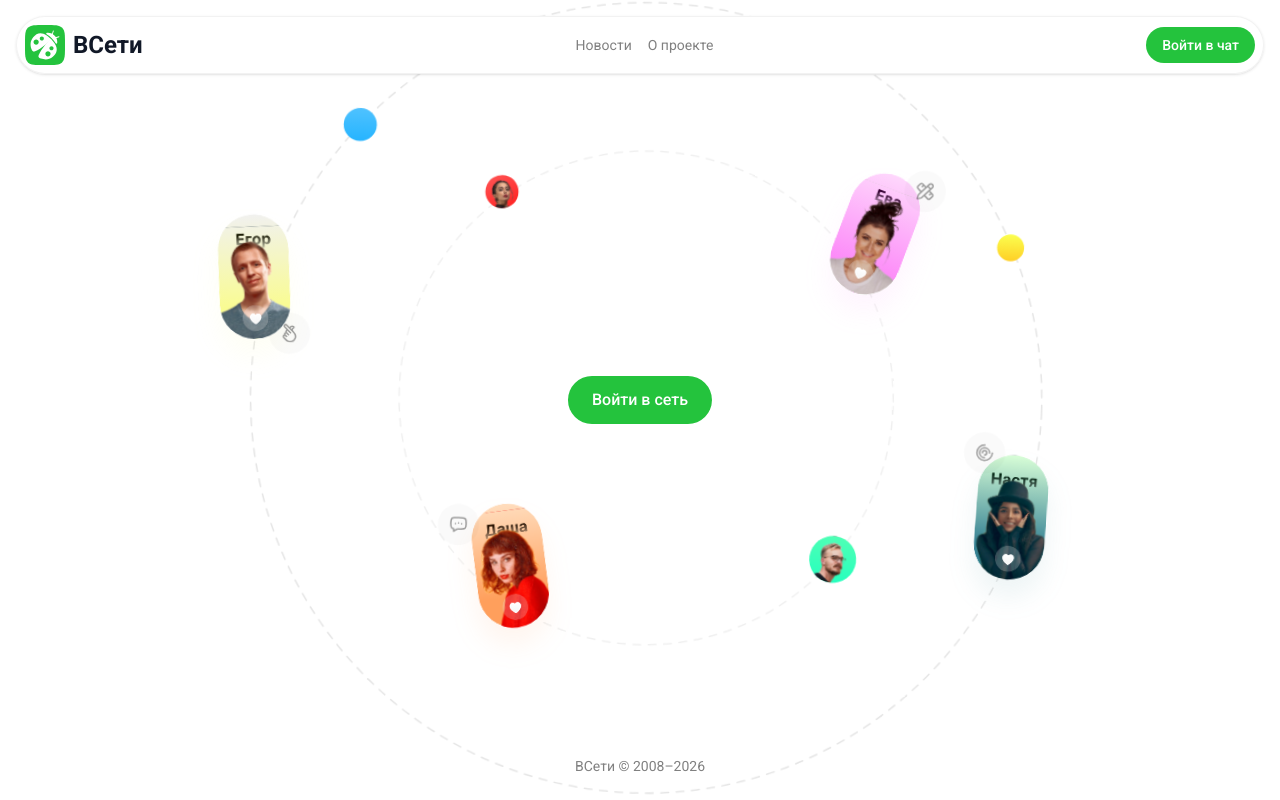
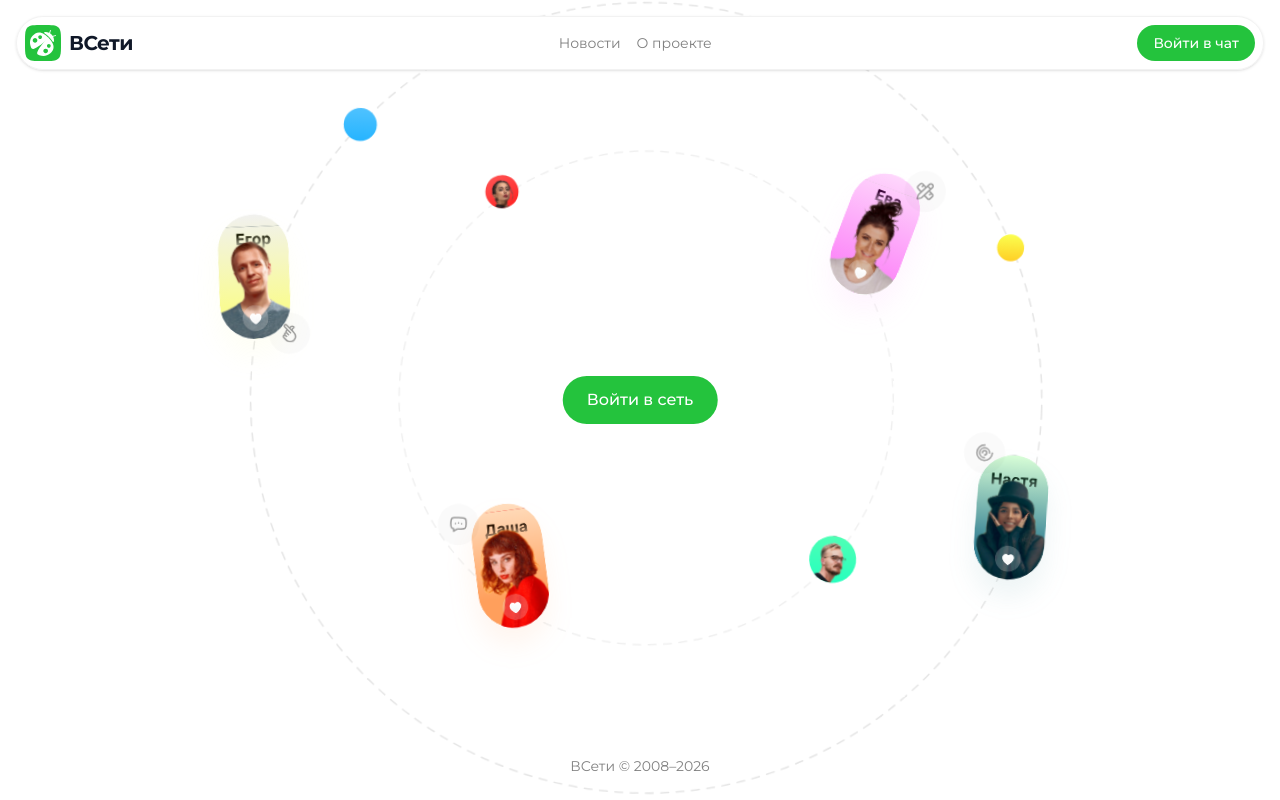
Before and after one commit to DragonRichi/testvseti, a Next.js app: page / in a window 1280 px wide. Built offline with nearby package versions, Linux system fonts and the light colour scheme; no server answers.

Commit message:
sidebar_update

```diff
--- a/app/feed/page.tsx
+++ b/app/feed/page.tsx
@@ -1,5 +1,6 @@
 import FeedHeader from "@/components/Feed/FeedHeader"
 import FeedSidebar from "@/components/Feed/FeedSidebar"
+import SocialLayout from "@/components/Layout/SocialLayout"
 import { createClient } from "@/lib/supabase/server"
 import { redirect } from "next/navigation"
 
@@ -13,13 +14,14 @@ async function page() {
     const { data: profile, error } = await supabase.from("profiles").select(`id,username,display_name,avatar_url`).eq("id", user.id).single()
     console.log("profile ==> ", profile);
 
-    if (error) {
+    if (error || !profile) {
         console.error("PROFILE LOAD ERROR: ", error)
+        redirect("/")
     }
 
     return (
-        <div className="min-h-screen bg-[#f7faf7]">
-            <div className="mx-auto grid min-h-screen w-full max-w-[1050] lg:grid-cols-[250px_minmax(0,800px)]">
+
+        <SocialLayout profile={profile}>
             <FeedSidebar profile={profile} />
             <main className="min-w-0 px-4 pb-4 pt-20 sm:px-6 lg:pt-4">
                 <div className="mx-auto w-full max-w-[800]">
@@ -30,8 +32,8 @@ async function page() {
                     </div>
                 </div>
             </main>
-            </div>
-        </div>
+        </SocialLayout>
+
     )
 }
 
--- a/app/globals.css
+++ b/app/globals.css
@@ -3,34 +3,39 @@
 :root {
   --background: #ffffff;
   --foreground: #111827;
+
   --main-green: #24c33d;
   --text-green: #36ca36;
   --hover-green: #2ed62e;
   --bg-green: #d3f3d3;
+
   --main-gray: #808080;
   --border-gray: #c7c4c4;
+
   color-scheme: light;
 }
 
 @theme inline {
   --color-background: var(--background);
   --color-foreground: var(--foreground);
+
   --color-main-green: var(--main-green);
   --color-text-green: var(--text-green);
+  --color-hover-green: var(--hover-green);
   --color-bg-green: var(--bg-green);
+
   --color-main-gray: var(--main-gray);
   --color-border-gray: var(--border-gray);
-  --color-hover-green: var(--hover-green);
+
   --background-image-people: url('/bg-main_page.svg');
-  --font-sans: var(--font-geist-sans);
-  --font-mono: var(--font-geist-mono);
-  --font-roboto: var(--font-roboto);
+
+  --font-sans: var(--font-montserrat);
 }
 
 body {
   background: var(--background);
   color: var(--foreground);
-  font-family: var(--font-roboto);
+  font-family: var(--font-montserrat);
 }
 
 .bg-zoom {
--- a/app/layout.tsx
+++ b/app/layout.tsx
@@ -1,37 +1,25 @@
-import type { Metadata } from "next";
-import { Geist, Geist_Mono, Roboto } from "next/font/google";
-import "./globals.css";
+import type { Metadata } from "next"
+import { Montserrat } from "next/font/google"
+import "./globals.css"
 
-// const geistSans = Geist({
-//   variable: "--font-geist-sans",
-//   subsets: ["latin"],
-// });
-
-const robotoSans = Roboto({
-  variable: "--font-roboto",
-  subsets: ["latin"]
+const montserrat = Montserrat({
+  variable: "--font-montserrat",
+  subsets: ["latin", "cyrillic"],
+  display: "swap"
 })
-
-// const geistMono = Geist_Mono({
-//   variable: "--font-geist-mono",
-//   subsets: ["latin"],
-// });
 
 export const metadata: Metadata = {
   title: "ВСети",
-  description: "Геолакационная социальная сеть ",
+  description: "Геолокационная социальная сеть",
   icons: {
     icon: "/logo.svg"
   }
-};
+}
 
 export default function RootLayout({ children }: LayoutProps<"/">) {
   return (
-    <html
-      lang="ru"
-      className={`${robotoSans.variable} h-full antialiased`}
-    >
-      <body className="min-h-full flex flex-col">{children}</body>
+    <html lang="ru" className={`${montserrat.variable} h-full antialiased`}>
+      <body className="flex min-h-full flex-col">{children}</body>
     </html>
-  );
+  )
 }
--- /dev/null
+++ b/components/Layout/SocialLayout.tsx
@@ -0,0 +1,26 @@
+import FeedSidebar from "@/components/Feed/FeedSidebar"
+import type { Profile } from "@/types/social"
+import type { ReactNode } from "react"
+
+type Props = {
+    profile: Profile
+    children: ReactNode
+}
+
+function SocialLayout({ profile, children }: Props) {
+    return (
+        <div className="min-h-screen bg-[#f7faf7]">
+            <div className="mx-auto grid min-h-screen w-full max-w-[1050] lg:grid-cols-[250px_minmax(0,800px)]">
+                <FeedSidebar profile={profile} />
+
+                <main className="min-w-0 px-4 pb-10 pt-20 sm:px-6 lg:px-0 lg:pt-4">
+                    <div className="mx-auto w-full max-w-[800]">
+                        {children}
+                    </div>
+                </main>
+            </div>
+        </div>
+    )
+}
+
+export default SocialLayout
--- a/components/ui/Logo.tsx
+++ b/components/ui/Logo.tsx
@@ -1,4 +1,5 @@
 "use client"
+
 import Image from "next/image"
 import Link from "next/link"
 import { usePathname } from "next/navigation"
@@ -6,22 +7,12 @@ import { usePathname } from "next/navigation"
 function Logo() {
     const pathname = usePathname()
     const isHome = pathname === "/"
+
     return (
-        <Link
-            href={isHome ? "/" : "/feed"}
-            className="flex shrink-0 items-center gap-2"
-        >
-            <Image
-                src="/logo.svg"
-                alt="logo"
-                width={40}
-                height={40}
-                unoptimized
-                priority
-                className="size-9 sm:size-10"
-            />
+        <Link href={isHome ? "/" : "/feed"} className="flex shrink-0 items-center gap-2">
+            <Image src="/logo.svg" alt="ВСети" width={36} height={36} priority unoptimized className="size-9" />
 
-            <span className="text-xl font-bold sm:text-2xl">
+            <span className="text-xl font-bold tracking-tight text-gray-900">
                 ВСети
             </span>
         </Link>
```
Lines whose indentation alone changed are shown as unchanged.
